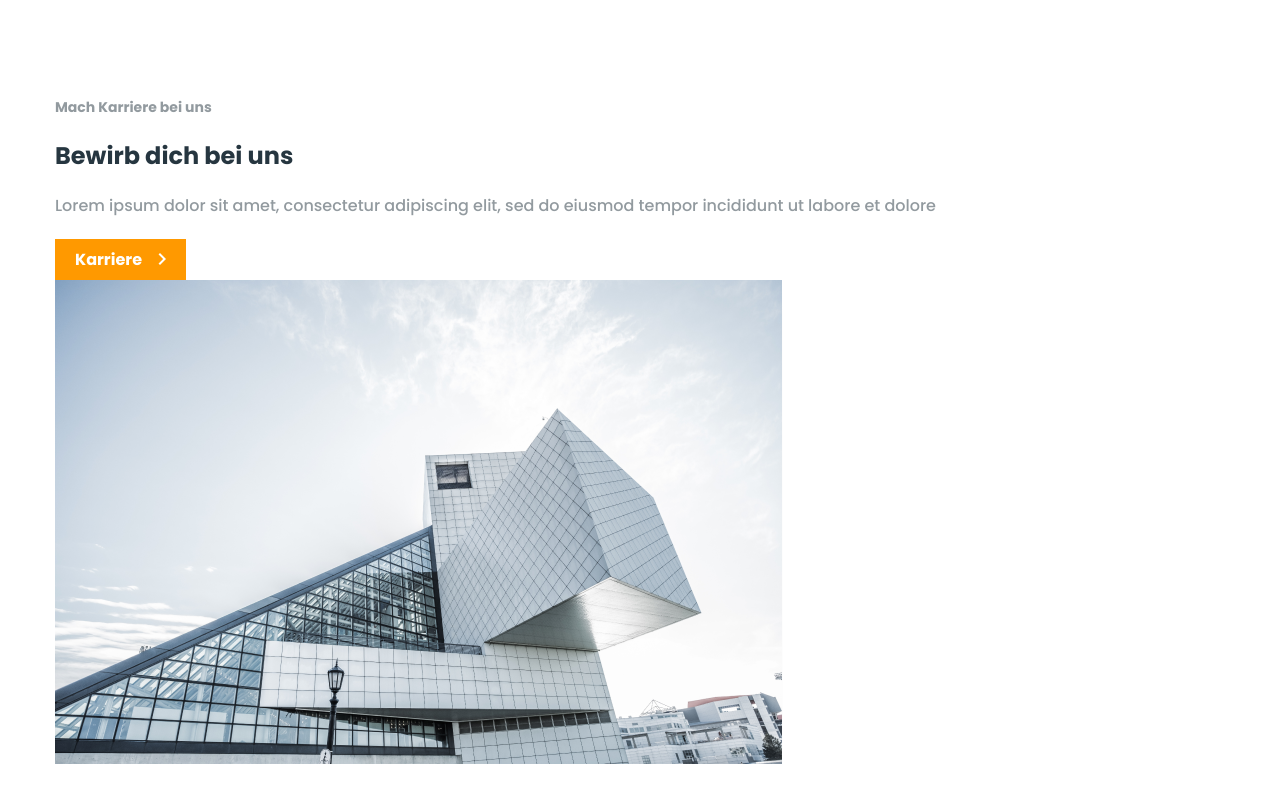
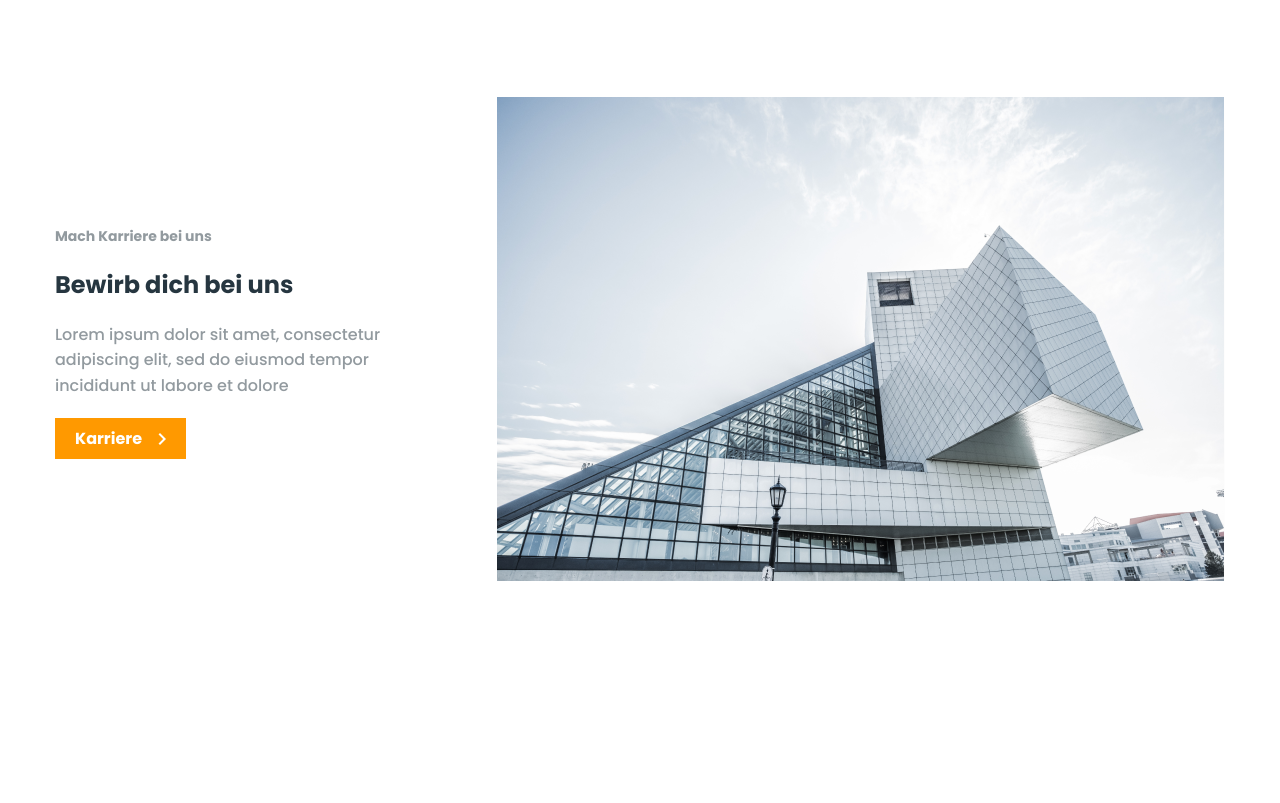
Before and after one commit to HamdyShehiet/WEISS, a plain HTML site: page index.html in a window 1280 px wide. Shown: the part 3422-4225 px from the top of the page. After the commit the page ends 4060 px from the top, so only its background shows below. Drawn offline with Linux system fonts and the light colour scheme.

Commit message:
Add: Apply To Us Style

```diff
--- a/assets/styles/main.css
+++ b/assets/styles/main.css
@@ -293,3 +293,17 @@ section{
 .our-latest-posts .container .posts .latest-posts-list .post p{
     min-height: 110px;
 }
+.apply-to-us .container{
+    justify-content: center;
+    align-items: center;
+    gap: 40px;
+}
+.apply-to-us .container .image-box{
+    text-align: center;
+}
+@media (min-width:992px) {
+    .apply-to-us .container {
+        grid-template-columns: min(350px,100%) auto;
+        justify-content: space-between;
+    }
+}
--- a/index.html
+++ b/index.html
@@ -116,14 +116,14 @@
             </div>
         </section>
         <section class="apply-to-us">
-            <div class="container">
+            <div class="container grid">
                 <article class="col">
                     <span class="title">Mach Karriere bei uns</span>
                     <h2 class="title">Bewirb dich bei uns</h2>
                     <p class="description">Lorem ipsum dolor sit amet, consectetur adipiscing elit, sed do eiusmod tempor incididunt ut labore et dolore</p>
                     <a href="#" class="btn "><span>Karriere</span><img src="assets/icons/arrow-right.webp" alt="Arrow Right"></a>
                 </article>
-                <img src="assets/image/Image_6.webp" alt="Building Image">
+                <div class="image-box"><img src="assets/image/Image_6.webp" alt="Building Image"></div>
             </div>
         </section>
     </main>
```
